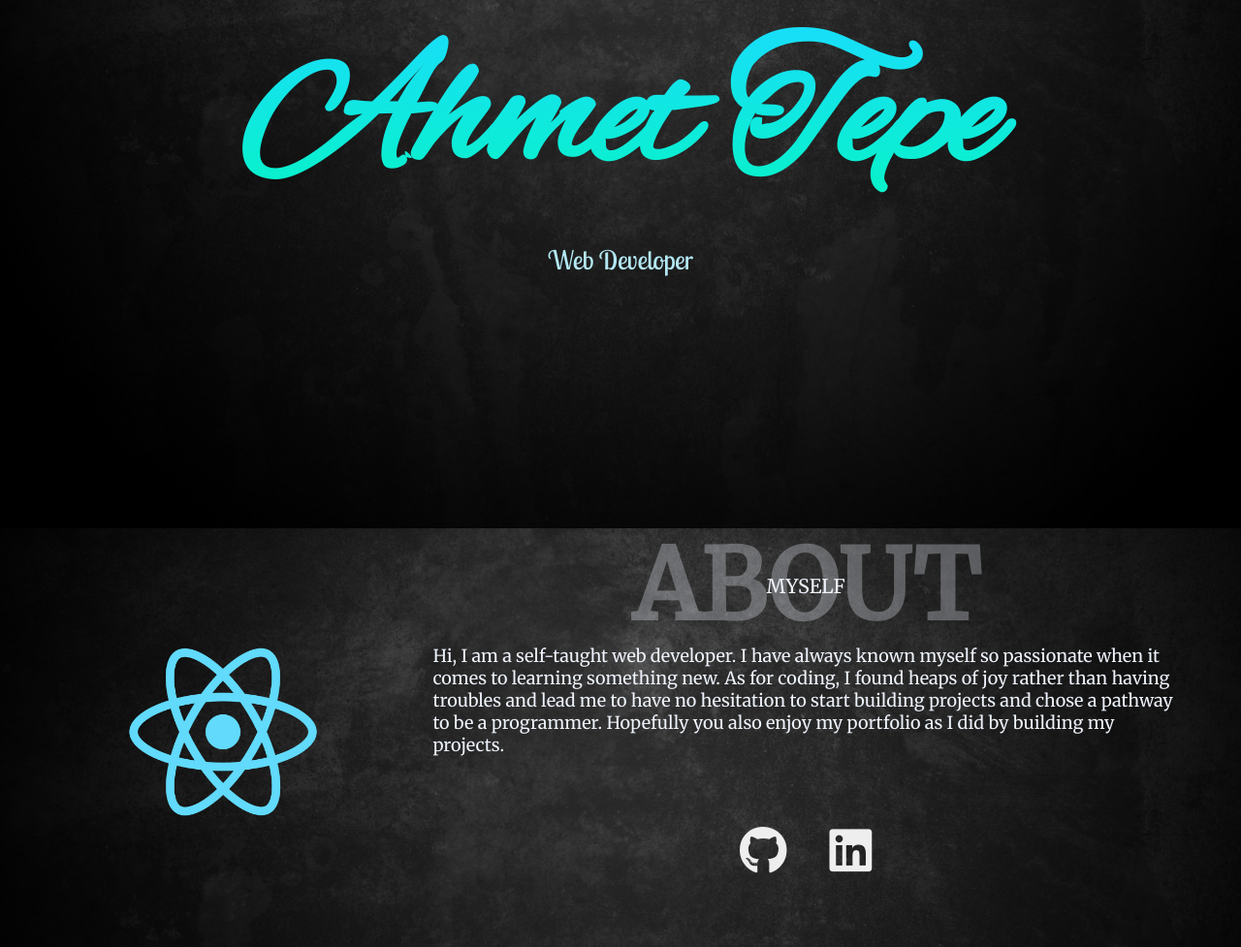
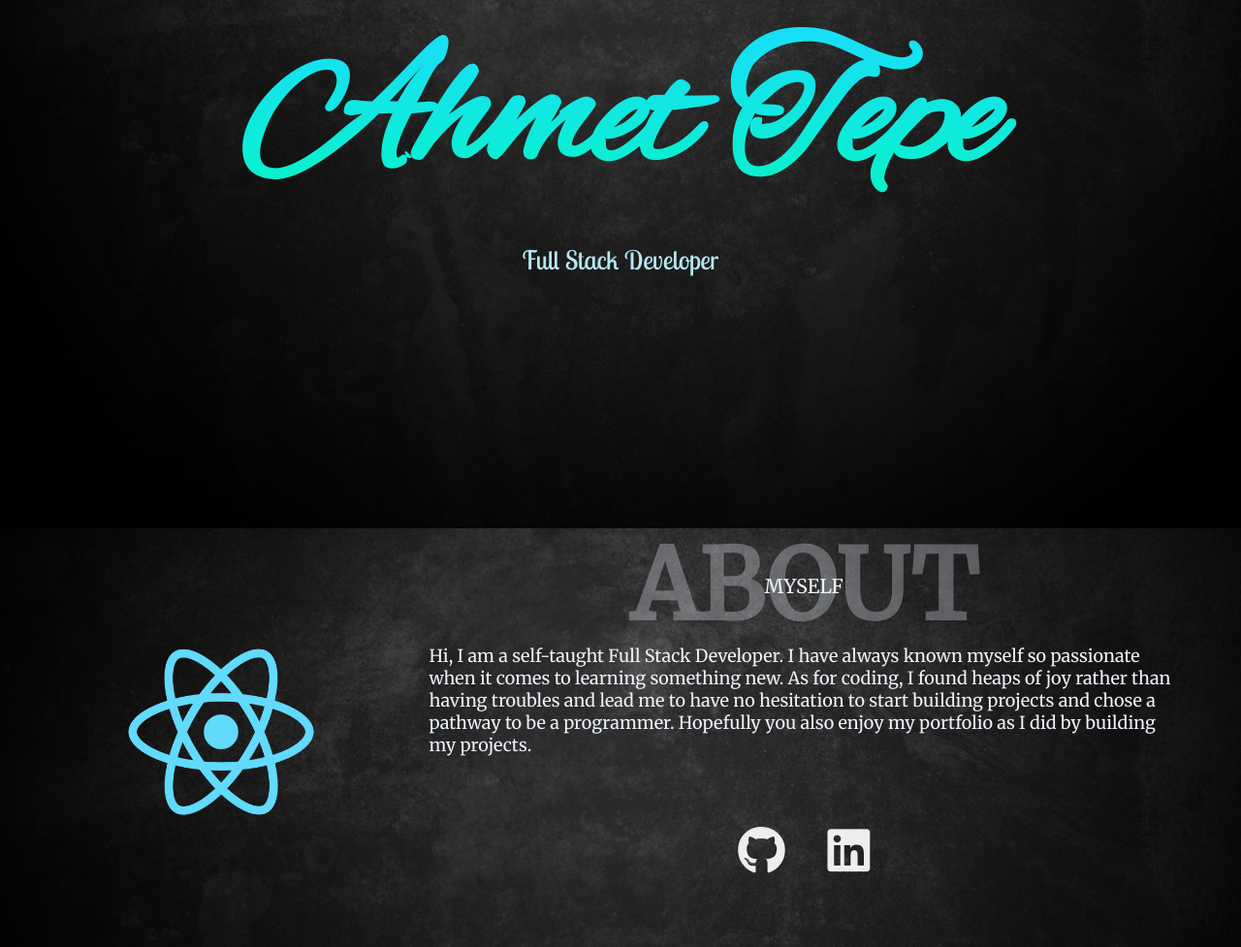
Before and after one commit to ihsan1218/ahmettepe, a plain HTML site: page index.html in a window 1280 px wide. Shown: the part 255-1232 px from the top of the page at 97% size. Drawn offline with nearby package versions, Linux system fonts and the light colour scheme.

Commit message:
Update index.html

```diff
--- a/index.html
+++ b/index.html
@@ -41,7 +41,7 @@
         </nav>
         <div class="landing-text">
             <h1>Ahmet Tepe</h1>
-            <h6>Web Developer</h6>
+            <h6>Full Stack Developer</h6>
         </div>
     </header>
 
@@ -55,7 +55,7 @@
                     <h1>About</h1>
                     <h6>Myself</h6>
                 </div>
-                <p> Hi, I am a self-taught web developer. I have always known myself so passionate when it comes to learning something new.
+                <p> Hi, I am a self-taught Full Stack Developer. I have always known myself so passionate when it comes to learning something new.
                     As for coding, I found heaps of joy rather than having troubles and lead me to have no hesitation to start building
                     projects and chose a pathway to be a programmer. Hopefully you also enjoy my portfolio as I did by building my projects.
                 </p>
```
